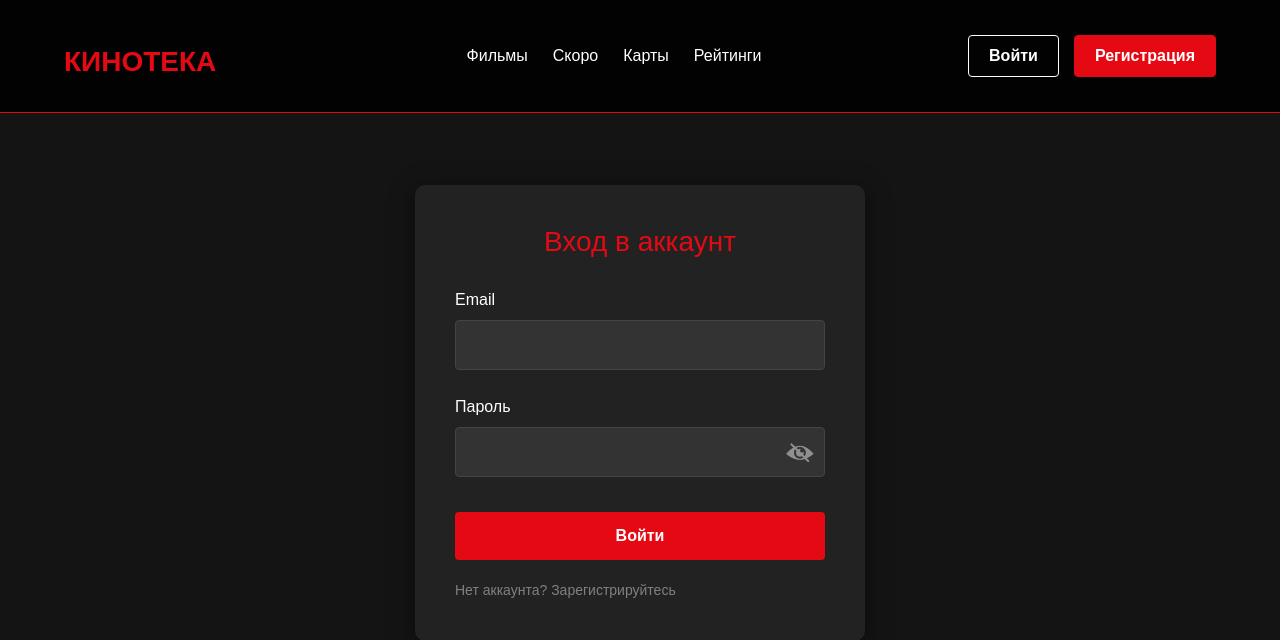
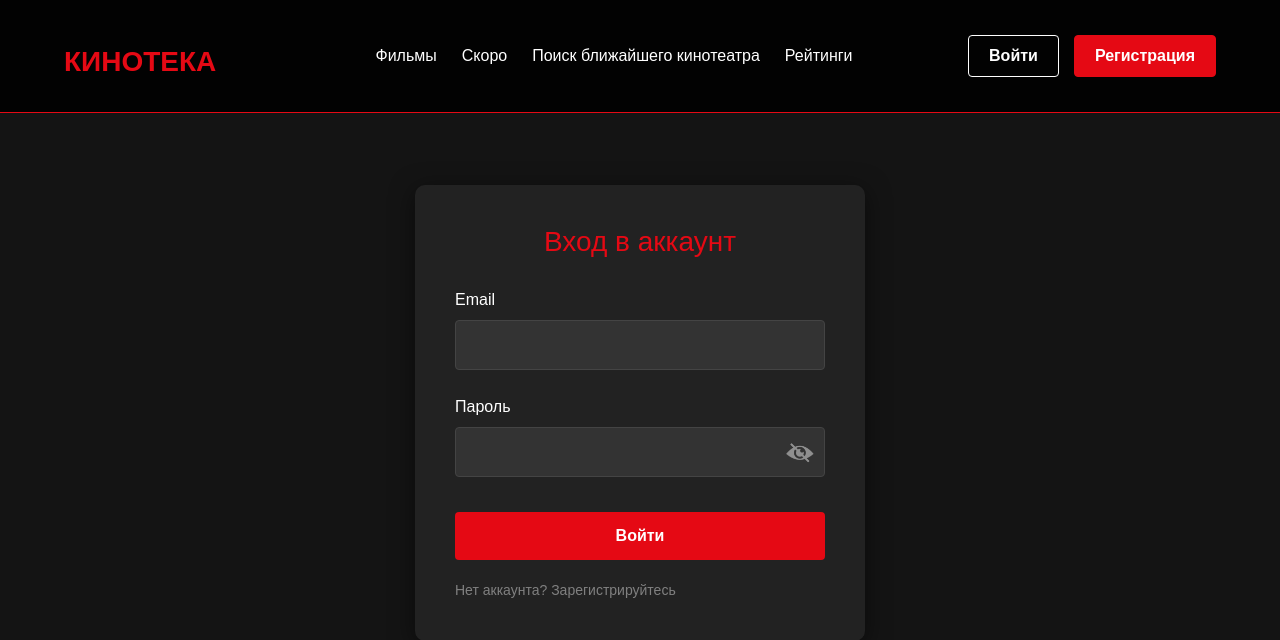
Before and after one commit to nisya1/WEB-project, a Flask app: page /auth/login in a window 1280 px wide. Shown: the top 640 px of the page. Run offline with Flask 3, Linux system fonts and the light colour scheme.

```diff
--- a/templates/base.html
+++ b/templates/base.html
@@ -18,7 +18,7 @@
         <div class="nav-links">
             <a href="/movies" class="nav-link">Фильмы</a>
             <a href="/movies/soon" class="nav-link">Скоро</a>
-            <a href="/map" class="nav-link">Карты</a>
+            <a href="/map" class="nav-link">Поиск ближайшего кинотеатра</a>
             <a href="/movies/rating" class="nav-link">Рейтинги</a>
         </div>
 
```
Also changed, not shown: 2 other files.
